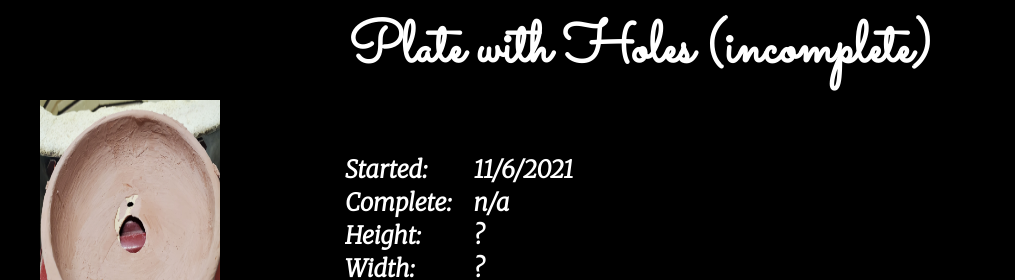
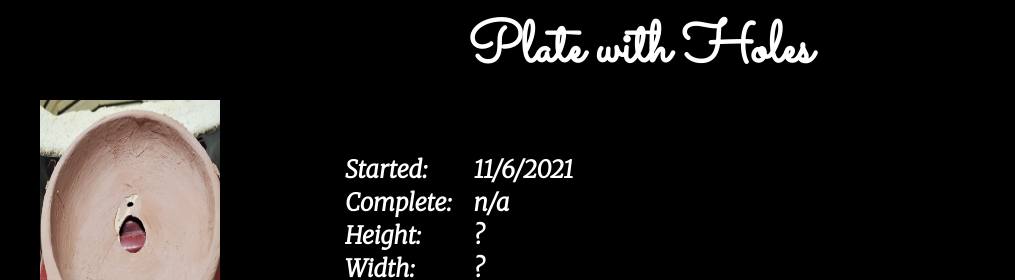
Before and after one commit to denisetra/Pottery, a plain HTML site: page 03_DishWithHoles.html in a window 1280 px wide. Shown: the top 280 px of the page, 0-1015 px from the left. Drawn offline with Linux system fonts and the light colour scheme; a web font is replaced by a local one.

Commit message:
Update 03_DishWithHoles.html

```diff
--- a/03_DishWithHoles.html
+++ b/03_DishWithHoles.html
@@ -12,7 +12,7 @@
     <link href="https://fonts.googleapis.com/css2?family=Estonia&display=swap" rel="stylesheet">
   </head>
   <body>
-    <h2> Plate with Holes (incomplete)</h2>
+    <h2> Plate with Holes</h2>
     <div class= 'new_pottery'>
       <img class = 'completed_item' src='IMAGES\03_PlateHoles_ToBeGlazed.jpg' alt='Item03:PlateWithHoles_ToBeGlazed' /><br />
 
```
